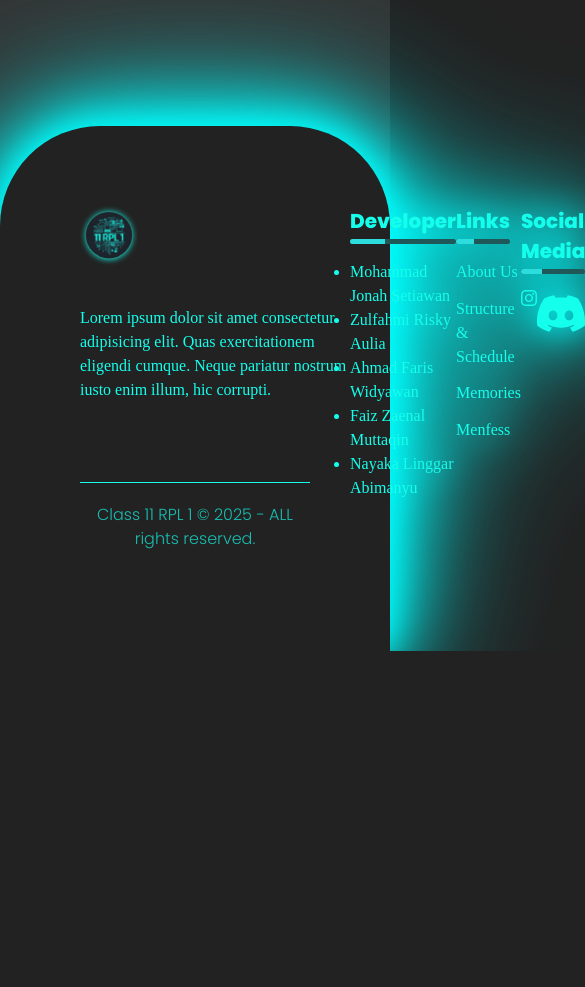
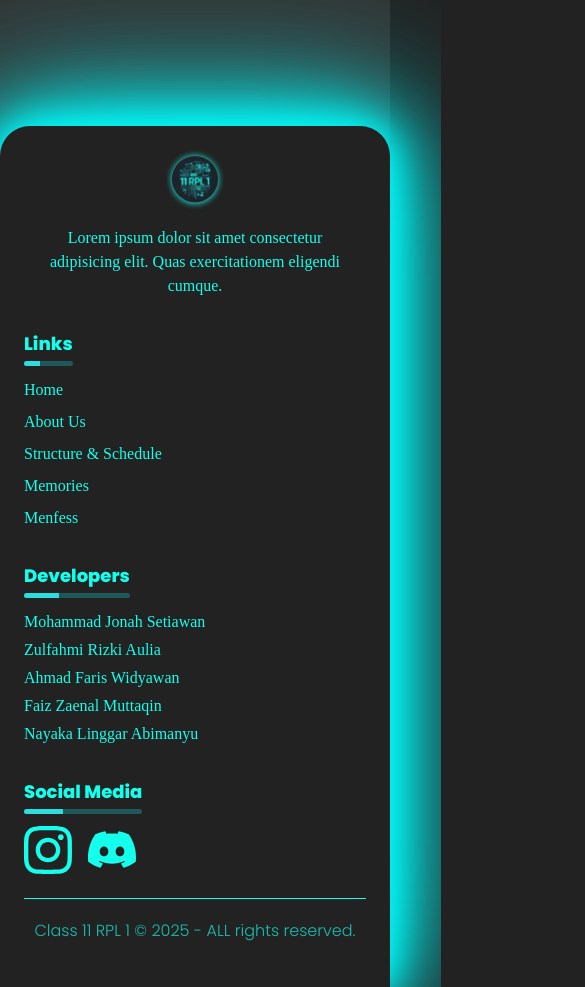
Before and after one commit to iHanzyy/web-kelas, a React (Vite) app in the folder frontend/: page /about-us in a window 390 px wide. Shown: the part 2040-3027 px from the top of the page, 585 px wide, since content can reach past the window. Before the commit the page ends 2691 px from the top, so only its background shows below. Built offline with nearby package versions, Linux system fonts and the light colour scheme; a web font is replaced by a local one.

Commit message:
add mobile and tablet responsive layout

```diff
--- a/frontend/src/components/Footer.jsx
+++ b/frontend/src/components/Footer.jsx
@@ -1,14 +1,14 @@
-import AccentUnderline from "./AccentUnderline";
-import { Link } from "react-router";
+import AccentUnderline from "./AccentUnderline"
+import { Link } from "react-router"
 
 export default function Footer(props) {
   const developers = [
     {
       name: "Mohammad Jonah Setiawan",
-      instagram: "jojomornov",
+      instagram: "mojostwn",
     },
     {
-      name: "Zulfahmi Risky Aulia",
+      name: "Zulfahmi Rizki Aulia",
       instagram: "thefabulouspahmi",
     },
     {
@@ -27,67 +27,188 @@ export default function Footer(props) {
 
   const links = [
     {
+      label: "Home",
+      destination: "/",
+    },
+    {
       label: "About Us",
-      destination: "/about-us"
+      destination: "/about-us",
     },
     {
       label: "Structure & Schedule",
-      destination: "/structure"
+      destination: "/structure",
     },
     {
       label: "Memories",
-      destination: "/memories"
+      destination: "/memories",
     },
     {
       label: "Menfess",
-      destination: "/menfess"
+      destination: "/menfess",
     },
   ]
 
+  return (
+    <footer className={`w-screen h-auto min-h-[427px] ${props.className || ""}`}>
+      <div className="p-6 md:p-12 lg:p-20 bg-background rounded-t-[30px] md:rounded-t-[60px] lg:rounded-t-[100px] upper-glow">
+        {/* Mobile Layout */}
+        <div className="block md:hidden">
+          <div className="flex flex-col gap-8">
+            {/* Logo and description */}
+            <div className="text-center">
+              <img src="/rpl-logo-glow.svg" width={58} height={55} className="mx-auto mb-4" />
+              <p className=" px-4">
+                Lorem ipsum dolor sit amet consectetur adipisicing elit. Quas exercitationem eligendi cumque.
+              </p>
+            </div>
 
+            {/* Links */}
+            <div>
+              <AccentUnderline label="Links" percent="33" className="text-lg mb-3" />
+              <ul className="space-y-2">
+                {links.map((link, i) => (
+                  <li key={i} className="">
+                    <Link to={link.destination}>{link.label}</Link>
+                  </li>
+                ))}
+              </ul>
+            </div>
 
-  return (
-    <footer className={`w-screen h-[427px] ${props.className || ""}`}>
-      <div className="p-20 bg-background rounded-t-[100px] upper-glow">
-        <div className="bg-background  flex w-full h-full justify-between">
+            {/* Developers */}
+            <div>
+              <AccentUnderline label="Developers" percent="33" className="text-lg mb-3" />
+              <div className="grid grid-cols-1 gap-1 ">
+                {developers.map((developer, i) => (
+                  <Link key={i} to={`https://www.instagram.com/${developer.instagram}`} className="hover:text-primary">
+                    {developer.name}
+                  </Link>
+                ))}
+              </div>
+            </div>
+
+            {/* Social Media */}
+            <div>
+              <AccentUnderline label="Social Media" percent="33" className="text-lg mb-3" />
+              <div className="flex gap-4">
+                <Link to={"https://www.instagram.com/baskom.millenium/"}>
+                  <img src="/instagram.svg"/>
+                </Link>
+                <img src="discord.svg"/>
+              </div>
+            </div>
+          </div>
+        </div>
+
+        {/* Tablet Layout */}
+        <div className="hidden md:block lg:hidden">
+          <div className="grid grid-cols-2 gap-8 mb-8">
+            {/* Logo and description */}
+            <div className="col-span-2 text-center mb-4">
+              <img src="/rpl-logo-glow.svg" width={58} height={55} className="mx-auto mb-4" />
+              <p className="max-w-md mx-auto">
+                Lorem ipsum dolor sit amet consectetur adipisicing elit. Quas exercitationem eligendi cumque. Neque
+                pariatur nostrum iusto enim illum, hic corrupti.
+              </p>
+            </div>
+
+            {/* Left column */}
+            <div className="space-y-6">
+              <div>
+                <AccentUnderline label="Links" percent="33" className="text-[20px] mb-4" />
+                <ul className="space-y-2">
+                  {links.map((link, i) => (
+                    <li key={i}>
+                      <Link to={link.destination}>{link.label}</Link>
+                    </li>
+                  ))}
+                </ul>
+              </div>
+
+              <div>
+                <AccentUnderline label="Social Media" percent="33" className="text-[20px] mb-4" />
+                <div className="flex gap-4">
+                  <Link to={"https://www.instagram.com/baskom.millenium/"}>
+                    <img src="/instagram.svg" />
+                  </Link>
+                  <img src="discord.svg" />
+                </div>
+              </div>
+            </div>
+
+            {/* Right column */}
+            <div>
+              <AccentUnderline label="Developer" percent="33" className="text-[20px] mb-4" />
+              <ul className="list-disc space-y-2">
+                {developers.map((developer, i) => (
+                  <li key={i}>
+                    <Link to={`https://www.instagram.com/${developer.instagram}`}>{developer.name}</Link>
+                  </li>
+                ))}
+              </ul>
+            </div>
+          </div>
+        </div>
+
+        {/* Desktop Layout - Original */}
+        <div className="hidden lg:block">
+          <div className="bg-background flex w-full h-full justify-between">
             <div className="">
               <div className="flex flex-col gap-10 w-[270px]">
                 <img src="/rpl-logo-glow.svg" width={58} height={55} className="" />
-              <p>Lorem ipsum dolor sit amet consectetur adipisicing elit. Quas exercitationem eligendi cumque. Neque pariatur nostrum iusto enim illum, hic corrupti.</p>
+                <p>
+                  Lorem ipsum dolor sit amet consectetur adipisicing elit. Quas exercitationem eligendi cumque. Neque
+                  pariatur nostrum iusto enim illum, hic corrupti.
+                </p>
               </div>
             </div>
+
             <div className="">
               <div className="flex flex-col gap-4 h-[236px]">
                 <AccentUnderline label="Developer" percent="33" className="text-[20px]" />
                 <ul className="list-disc flex flex-col h-full justify-between items-between">
-                {developers.map((developer, i) => <li key={i}><Link to={`https://www.instagram.com/${developer.instagram}`}>{developer.name}</Link></li>)}
+                  {developers.map((developer, i) => (
+                    <li key={i}>
+                      <Link to={`https://www.instagram.com/${developer.instagram}`}>{developer.name}</Link>
+                    </li>
+                  ))}
                 </ul>
               </div>
             </div>
+
             <div className="">
               <div className="flex flex-col gap-4 h-[236px]">
                 <AccentUnderline label="Links" percent="33" className="text-[20px]" />
                 <ul className="flex flex-col h-full justify-between">
-                {links.map((link, i) => <li key={i}><Link to={link.destination}>{link.label}</Link></li>)}
+                  {links.map((link, i) => (
+                    <li key={i}>
+                      <Link to={link.destination}>{link.label}</Link>
+                    </li>
+                  ))}
                 </ul>
               </div>
             </div>
+
             <div className="">
               <div className="flex flex-col gap-4 h-[236px]">
                 <AccentUnderline label="Social Media" percent="33" className="text-[20px]" />
                 <div className="flex w-full justify-between">
-                <Link to={"https://www.instagram.com/baskom.millenium/"}><img src="/instagram.svg" /></Link>
+                  <Link to={"https://www.instagram.com/baskom.millenium/"}>
+                    <img src="/instagram.svg" />
+                  </Link>
                   <img src="discord.svg" />
                 </div>
               </div>
             </div>
           </div>
-        <div className="mt-10">
+        </div>
+
+        <div className="mt-6 lg:mt-10">
           <hr className="bg-primary" />
-          <div className="text-center py-5 opacity-70 font-poppins-light">Class 11 RPL 1 © 2025 - ALL rights reserved.</div>
+          <div className="text-center py-5 opacity-70 font-poppins-light">
+            Class 11 RPL 1 © 2025 - ALL rights reserved.
           </div>
         </div>
-
+      </div>
     </footer>
   )
 }
```
Lines whose indentation alone changed are shown as unchanged.
